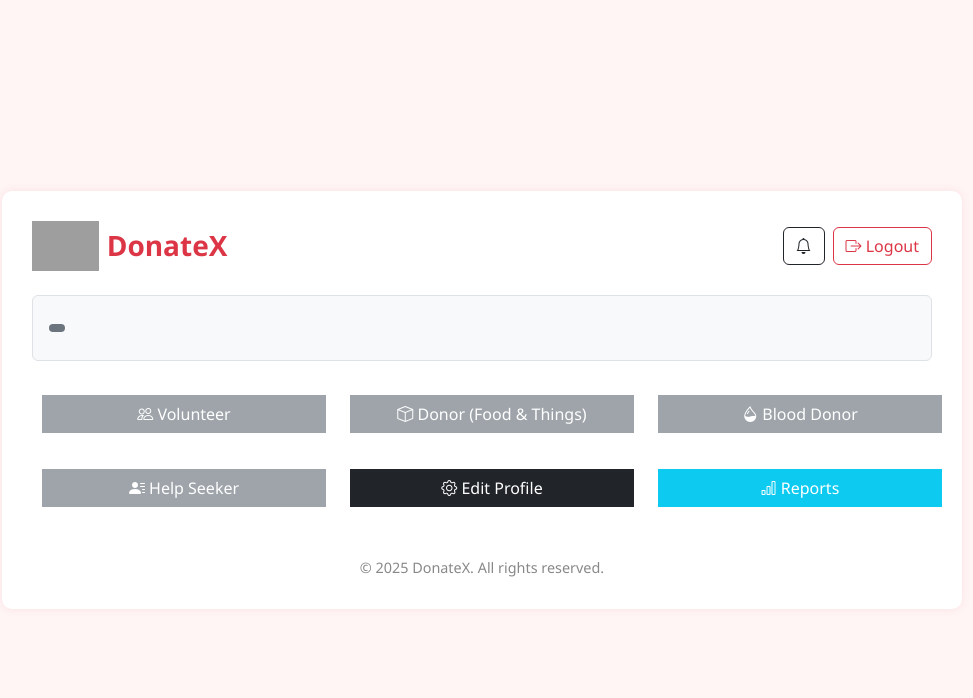
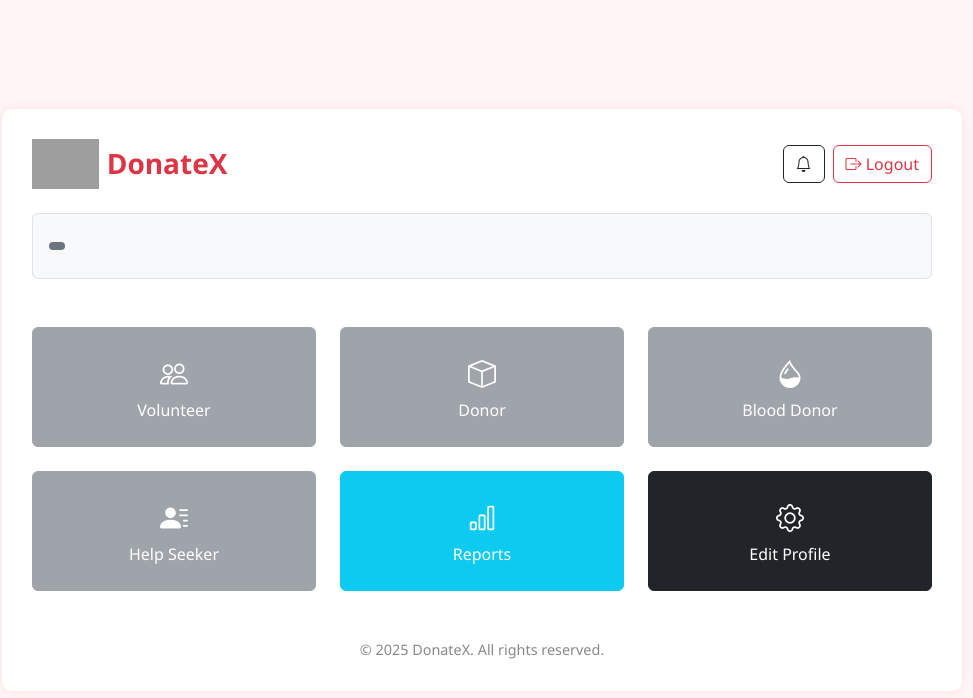
Before and after one commit to dnaveenshankar/DonateX, a PHP site: page /dashboard.php in a window 1280 px wide. Shown: the top 698 px of the page, without its empty margins (158-1131 px from the left). Run offline with PHP 8.4, Linux system fonts and the light colour scheme; the visitor is signed in with stand-in values (Sample User, id 1); data that the repository does not hold is empty; grey boxes are pictures that could not be loaded.

Commit message:
Refactor dashboard layout: enhance button styles, improve notification handling, and streamline user interface

```diff
--- a/src/dashboard.php
+++ b/src/dashboard.php
@@ -93,17 +93,9 @@
             border-radius: 10px;
             box-shadow: 0 0 10px rgba(220, 53, 69, 0.1);
         }
-        .dashboard-title {
-            color: #dc3545;
-            font-weight: bold;
-        }
         .role-badge {
             margin-right: 6px;
             margin-bottom: 6px;
-        }
-        .dashboard-btn {
-            margin: 10px;
-            border-radius: 0;
         }
         .logo {
             height: 50px;
@@ -114,11 +106,30 @@
             color: #888;
             font-size: 0.9rem;
         }
+        .dashboard-btn {
+            height: 120px;
+            font-size: 1rem;
+            display: flex;
+            flex-direction: column;
+            justify-content: center;
+            align-items: center;
+            padding: 10px;
+        }
+        #notif-popup {
+            max-height: 300px;
+            overflow-y: auto;
+            position: absolute;
+            right: 20px;
+            top: 70px;
+            width: 300px;
+            z-index: 999;
+        }
     </style>
 </head>
 <body>
+
 <div class="wrapper">
-<div class="container dashboard-container">
+<div class="container dashboard-container position-relative">
     <!-- Header -->
     <div class="d-flex justify-content-between align-items-center mb-4">
         <div class="d-flex align-items-center">
@@ -139,7 +150,6 @@
             </form>
         </div>
     </div>
-
 
     <!-- User Info Card -->
     <div class="p-3 mb-4 border rounded bg-light">
@@ -183,41 +193,42 @@
         <?php endif; ?>
     </div>
 
-    <!-- Dashboard Options -->
-    <div class="row text-center mt-4">
-        <div class="col-md-6 col-lg-4">
+    <!-- Dashboard Buttons (3 per row) -->
+<div class="row row-cols-1 row-cols-sm-2 row-cols-md-3 g-4 text-center mt-4">
+    <div class="col">
         <a href="volunteer.php" class="btn btn-<?php echo in_array('Volunteer', $role_list) ? 'primary' : 'secondary disabled'; ?> dashboard-btn w-100">
-                <i class="bi bi-people"></i> Volunteer
+            <i class="bi bi-people fs-3 d-block mb-1"></i> Volunteer
         </a>
     </div>
-        <div class="col-md-6 col-lg-4">
+    <div class="col">
         <a href="donor.php" class="btn btn-<?php echo in_array('Donor', $role_list) ? 'success' : 'secondary disabled'; ?> dashboard-btn w-100">
-                <i class="bi bi-box"></i> Donor (Food & Things)
+            <i class="bi bi-box fs-3 d-block mb-1"></i> Donor
         </a>
     </div>
-        <div class="col-md-6 col-lg-4">
+    <div class="col">
         <a href="blood_donor.php" class="btn btn-<?php echo in_array('Blood Donor', $role_list) ? 'danger' : 'secondary disabled'; ?> dashboard-btn w-100">
-                <i class="bi bi-droplet-half"></i> Blood Donor
+            <i class="bi bi-droplet-half fs-3 d-block mb-1"></i> Blood Donor
         </a>
     </div>
-        <div class="col-md-6 col-lg-4 mt-3">
+    <div class="col">
         <a href="help_seeker.php" class="btn btn-<?php echo in_array('Help Seeker', $role_list) ? 'warning text-dark' : 'secondary disabled'; ?> dashboard-btn w-100">
-                <i class="bi bi-person-lines-fill"></i> Help Seeker
+            <i class="bi bi-person-lines-fill fs-3 d-block mb-1"></i> Help Seeker
         </a>
     </div>
-        <div class="col-md-6 col-lg-4 mt-3">
-            <a href="edit_profile.php" class="btn btn-dark dashboard-btn w-100">
-                <i class="bi bi-gear"></i> Edit Profile
+    <div class="col">
+        <a href="reports.php" class="btn btn-info text-white dashboard-btn w-100">
+            <i class="bi bi-bar-chart fs-3 d-block mb-1"></i> Reports
         </a>
     </div>
-        <div class="col-md-6 col-lg-4 mt-3">
-            <a href="reports.php" class="btn btn-info text-white dashboard-btn w-100">
-                <i class="bi bi-bar-chart"></i> Reports
+    <div class="col">
+        <a href="edit_profile.php" class="btn btn-dark dashboard-btn w-100">
+            <i class="bi bi-gear fs-3 d-block mb-1"></i> Edit Profile
         </a>
     </div>
 </div>
 
-    <footer>
+
+    <footer class="mt-5">
         &copy; <?php echo date('Y'); ?> DonateX. All rights reserved.
     </footer>
 </div>
@@ -229,5 +240,6 @@
     popup.style.display = popup.style.display === 'none' ? 'block' : 'none';
 }
 </script>
+
 </body>
 </html>
```
Lines whose indentation alone changed are shown as unchanged.
